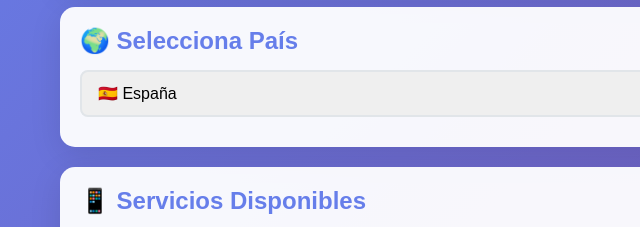
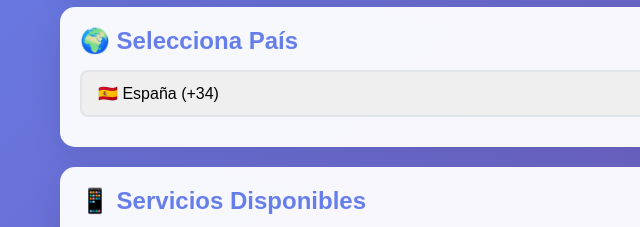
Before and after one commit to Maestrokey/multismspro-web, a plain HTML site: page index.html in a window 1280 px wide. Shown: the part 310-537 px from the top of the page, 0-640 px from the left. Drawn offline with Linux system fonts and the light colour scheme.

Commit message:
Update index.html

```diff
--- a/index.html
+++ b/index.html
@@ -21,15 +21,15 @@
             <button id="buy-key">Comprar Llave</button>
         </section>
 
-        <section class="country-section">
+<section class="country-section">
     <h2>🌍 Selecciona País</h2>
     <select id="country-select">
-        <option value="0">🇪🇸 España</option>
-        <option value="1">🇮🇹 Italia</option>
-        <option value="2">🇫🇷 Francia</option>
-        <option value="3">🇬🇧 Reino Unido</option>
-        <option value="4">🇹🇷 Turquía</option>
-        <option value="5">🇵🇹 Portugal</option>
+        <option value="34">🇪🇸 España (+34)</option>
+        <option value="39">🇮🇹 Italia (+39)</option>
+        <option value="33">🇫🇷 Francia (+33)</option>
+        <option value="44">🇬🇧 Reino Unido (+44)</option>
+        <option value="7">🇷🇺 Rusia (+7)</option>
+        <option value="380">🇺🇦 Ucrania (+380)</option>
     </select>
 </section>
 
```
